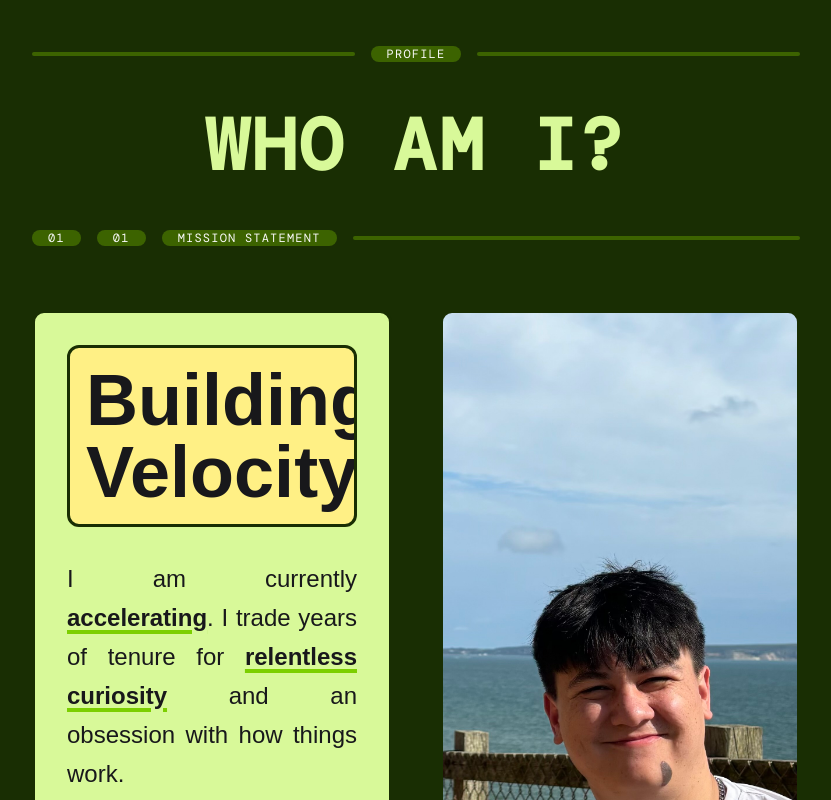
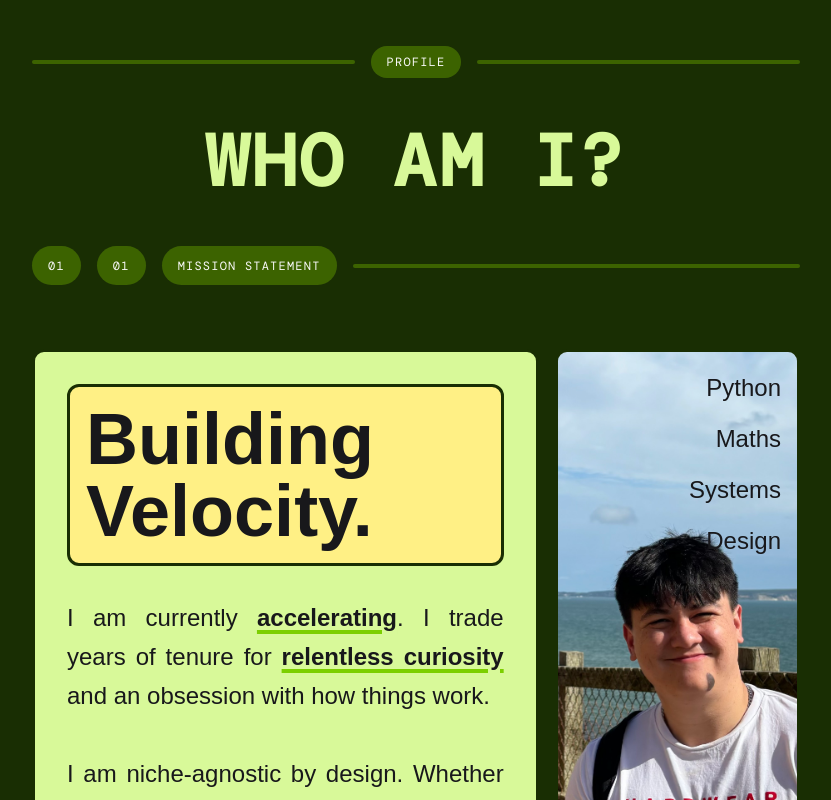
Before and after one commit to ToadBoyChen/tobychentech, a Next.js app: page / in a window 1280 px wide. Shown: the part 1080-1880 px from the top of the page, without its empty margins (224-1055 px from the left). Built offline with nearby package versions, Linux system fonts and the light colour scheme; no server answers; a web font is replaced by a local one.

Commit message:
added magnatic wobble

```diff
--- a/components/Body/card/pt1.tsx
+++ b/components/Body/card/pt1.tsx
@@ -4,6 +4,7 @@ import BoxedHeader from "../../BoxedHeader";
 import HighText from "../../HighText";
 import Me from "@/public/me.jpg";
 import { useEffect, useRef, useState } from "react";
+import MagneticPill from "@/components/MagneticPill";
 
 const METRICS = [
   { label: "CORE FOCUS", value: "FRONTEND" },
@@ -11,6 +12,8 @@ const METRICS = [
   { label: "EXPERIENCE", value: "1 YEAR" },
   { label: "STATUS", value: "AVAILABLE" },
 ];
+
+const FACTS = ["Python", "Maths", "Systems", "Design"];
 
 export default function Pt1() {
   const [isMeVisible, setIsMeVisible] = useState(false);
@@ -44,8 +47,8 @@ export default function Pt1() {
     return () => clearInterval(interval);
   }, []);
   return (
-    <div className="grid grid-cols-1 sm:grid-cols-2 gap-12">
-      <div className="bg-lime-200 flex flex-col justify-between group p-8 border-3 border-lime-950 rounded-xl transition-all duration-300 h-full">
+    <div className="grid grid-cols-1 sm:grid-cols-3 gap-4 w-full my-16">
+      <div className="bg-lime-200 flex flex-col justify-between group p-8 border-3 border-lime-950 rounded-xl transition-all duration-300 h-full sm:col-span-2">
         <BoxedHeader
           text="Building Velocity."
           fillColor="bg-lime-800"
@@ -62,10 +65,9 @@ export default function Pt1() {
         </p>
       </div>
 
-      {/* 2. PHOTO (Right on Desktop) */}
       <div
         ref={meRef}
-        className="border-3 border-lime-950 relative overflow-hidden rounded-xl h-[400px] lg:h-auto group w-full"
+        className="border-3 border-lime-950 relative overflow-hidden rounded-xl h-[400px] sm:col-span-1 sm:h-full group"
       >
         <Image
           src={Me}
@@ -75,17 +77,28 @@ export default function Pt1() {
             isMeVisible ? "grayscale-0 scale-105" : "grayscale scale-100"
           }`}
         />
-        <div
-          className={`absolute top-4 right-4 transition-all duration-1000 delay-300 ${
-            isMeVisible
-              ? "translate-y-0 opacity-100"
-              : "translate-y-8 opacity-0"
-          }`}
-        ></div>
+
+        {/* PILLS CONTAINER */}
+        <div className="absolute top-4 right-4 flex flex-col items-end gap-3 z-10">
+          {FACTS.map((fact, i) => (
+            <div
+              key={fact}
+              className={`transition-all duration-500 ${
+                isMeVisible
+                  ? "opacity-100 translate-x-0"
+                  : "opacity-0 translate-x-12"
+              }`}
+              // Pass the index-based delay logic to the wrapper style
+              style={{ transitionDelay: `${i * 100 + 300}ms` }}
+            >
+              <MagneticPill children={fact} />
+            </div>
+          ))}
+        </div>
       </div>
 
       {/* 3. METRICS (Bottom Full Width) */}
-      <div className="sm:col-span-2 border-3 border-lime-950 bg-yellow-200 rounded-xl relative overflow-hidden p-8 md:p-12 flex flex-row items-stretch min-h-[250px] md:min-h-[300px]">
+      <div className="sm:col-span-3 border-3 border-lime-950 bg-yellow-200 rounded-xl relative overflow-hidden p-8 md:p-12 flex flex-row items-stretch min-h-[250px] md:min-h-[300px]">
         <div className="absolute -top-[50px] -right-[50px] w-[300px] h-[300px] bg-linear-to-br from-lime-500/20 to-transparent blur-[80px] rounded-full pointer-events-none" />
 
         {/* LEFT SIDE: CONTENT */}
--- a/components/CustomDiv.tsx
+++ b/components/CustomDiv.tsx
@@ -1,5 +1,6 @@
 "use client";
 import { useEffect, useRef, useState } from "react";
+import MagneticPill from "@/components/MagneticPill";
 
 interface SectionHeaderProps {
   label: string;
@@ -10,7 +11,7 @@ interface SectionHeaderProps {
 export default function SectionHeader({
   label,
   lineColor = "bg-zinc-600",
-  textColor = "text-zinc-900"
+  textColor = "text-zinc-900",
 }: SectionHeaderProps) {
   const ref = useRef<HTMLDivElement>(null);
   const [inView, setInView] = useState(false);
@@ -32,9 +33,11 @@ export default function SectionHeader({
   }, []);
 
   return (
-    <div ref={ref} className="flex items-center gap-4 w-full overflow-hidden">
-
-      {/* Left Line - Tapers to the Left */}
+    <div
+      ref={ref}
+      className="flex items-center gap-4 w-full overflow-visible isolate"
+    >
+      {/* Left Line */}
       <div
         className={`
           h-1 rounded-full flex-1
@@ -45,19 +48,30 @@ export default function SectionHeader({
         `}
       />
 
-      {/* Label Text */}
-      <span
+      {/* Central Magnetic Pill Wrapper */}
+      <div
         className={`
-          tracking-widest font-mono uppercase ${lineColor} text-xs px-4 rounded-full
-          transition-opacity duration-700 delay-300
-          ${textColor}
+          transition-opacity duration-700 delay-300 z-10
+          flex items-center justify-center
           ${inView ? "opacity-100" : "opacity-0"}
         `}
       >
-        {label}
-      </span>
+        <MagneticPill
+          strength={0.5}
+          className={`
+            px-4 py-2 rounded-full
+            tracking-widest font-mono uppercase text-xs
+            flex items-center justify-center
+            ${lineColor} ${textColor}
+          `}
+        >
+          <span className="relative z-10 pointer-events-none">
+            {label}
+          </span>
+        </MagneticPill>
+      </div>
 
-      {/* Right Line - Tapers to the Right */}
+      {/* Right Line */}
       <div
         className={`
           h-1 rounded-full flex-1
--- a/components/HackerHeader.tsx
+++ b/components/HackerHeader.tsx
@@ -1,5 +1,7 @@
 "use client";
 import { useEffect, useRef, useState } from "react";
+// We don't need framer-motion here anymore, as MagneticPill handles it internally
+import MagneticPill from "@/components/MagneticPill";
 import HackerText from "./HackerText";
 
 type HackerHeaderProps = {
@@ -49,10 +51,12 @@ export default function HackerHeader({
     return () => observer.disconnect();
   }, []);
 
-  const pillClass = `${className} ${bgColour} px-4 rounded-full text-xs inline-flex items-center justify-center font-mono tracking-widest uppercase`;
+  // Shared styling: We pass this to the MagneticPill className
+  const pillClass = `${className} ${bgColour} px-4 py-1 rounded-full text-xs inline-flex items-center justify-center font-mono tracking-widest uppercase cursor-pointer select-none`;
 
   return (
-    <div ref={ref} className={`flex items-center gap-4 w-full overflow-hidden`}>
+    // CHANGED: overflow-hidden -> overflow-visible so pills don't get clipped when dragged
+    <div ref={ref} className={`flex items-center gap-4 w-full overflow-visible isolate`}>
 
       {/* Left Line */}
       {lineSide === "left" && (
@@ -68,36 +72,38 @@ export default function HackerHeader({
         />
       )}
 
-      {/* Prefix 1 (e.g. "01") */}
+      {/* Prefix 1 */}
       {prefix1 && (
-        <span className={pillClass}>
+        <MagneticPill strength={0.3} className={pillClass}>
              {prefix1}
-        </span>
+        </MagneticPill>
       )}
 
-      {/* Prefix 2 (e.g. "02") */}
+      {/* Prefix 2 */}
       {prefix2 && (
-        <span className={pillClass}>
+        <MagneticPill strength={0.3} className={pillClass}>
              {prefix2}
-        </span>
+        </MagneticPill>
       )}
 
-      {/* Prefix 3 (e.g. "03") */}
+      {/* Prefix 3 */}
       {prefix3 && (
-        <span className={pillClass}>
+        <MagneticPill strength={0.3} className={pillClass}>
              {prefix3}
-        </span>
+        </MagneticPill>
       )}
 
       {/* Main Title */}
+      <MagneticPill strength={0.3} className={pillClass}>
         <HackerText
           text={displayTitle}
-        className={pillClass}
           speed={speed}
           delay={delay}
           triggerOnMount={inView}
           triggerOnHover={false}
+          className=""
         />
+      </MagneticPill>
 
       {/* Right Line */}
       {lineSide === "right" && (
--- /dev/null
+++ b/components/MagneticPill.tsx
@@ -0,0 +1,81 @@
+import { motion, useMotionValue, useSpring } from "framer-motion";
+import React, { useRef, useState } from "react";
+
+interface MagneticPillProps {
+  children: React.ReactNode;
+  className?: string;
+  strength?: number; // 0 to 1 (0.1 = stiff, 1.0 = loose following)
+}
+
+export default function MagneticPill({
+  children,
+  className = "",
+  strength = 0.5
+}: MagneticPillProps) {
+  const ref = useRef<HTMLDivElement>(null);
+  const [rect, setRect] = useState<DOMRect | null>(null);
+
+  const x = useMotionValue(0);
+  const y = useMotionValue(0);
+
+  // We use a slightly stiffer spring to make it snap back quickly when you let go
+  const springConfig = { stiffness: 150, damping: 15, mass: 0.1 };
+  const mouseX = useSpring(x, springConfig);
+  const mouseY = useSpring(y, springConfig);
+
+  const handleMouseEnter = () => {
+    if (ref.current) {
+      setRect(ref.current.getBoundingClientRect());
+    }
+  };
+
+  const handleMouseMove = (e: React.MouseEvent<HTMLDivElement>) => {
+    if (!rect) return;
+    const { clientX, clientY } = e;
+    const { width, height, left, top } = rect;
+
+    // 1. Calculate the raw distance from the center of the element
+    const rawX = clientX - (left + width / 2);
+    const rawY = clientY - (top + height / 2);
+
+    // 2. Apply the Magnetic Strength Factor
+    // This constrains the movement so it doesn't just follow the mouse to infinity
+    x.set(rawX * strength);
+    y.set(rawY * strength);
+  };
+
+  const handleMouseLeave = () => {
+    x.set(0);
+    y.set(0);
+    setRect(null);
+  };
+
+  return (
+    // PARENT WRAPPER: Keeps the layout space occupied (Relative)
+    <div
+      className="relative inline-block isolate"
+      ref={ref}
+      onMouseEnter={handleMouseEnter}
+      onMouseMove={handleMouseMove}
+      onMouseLeave={handleMouseLeave}
+    >
+      {/* THE GHOST:
+        Invisible copy of children to force the parent container
+        to respect the width/height in the DOM flow.
+      */}
+      <div className={`invisible pointer-events-none ${className}`} aria-hidden="true">
+        {children}
+      </div>
+
+      {/* THE MAGNETIC ELEMENT:
+        Absolute positioned on top. This is the one that moves.
+      */}
+      <motion.div
+        style={{ x: mouseX, y: mouseY }}
+        className={`absolute inset-0 z-50 flex items-center justify-center ${className}`}
+      >
+        {children}
+      </motion.div>
+    </div>
+  );
+};
```
Lines whose indentation alone changed are shown as unchanged.
